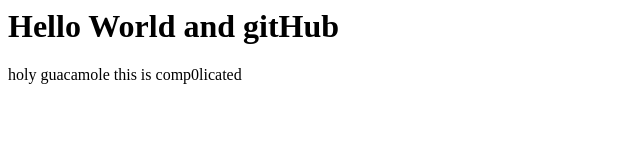
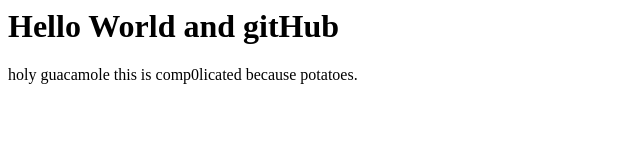
Before and after one commit to MayankMishra1/HallPass, a plain HTML site: page index.html in a window 1280 px wide. Shown: the full height of the page, 0-640 px from the left. Drawn offline with Linux system fonts and the light colour scheme.

Commit message:
Ok this is the really bomb diggiTY

```diff
--- a/index.html
+++ b/index.html
@@ -6,6 +6,7 @@
 <h1> Hello World and gitHub </h1>
 <div>
 holy guacamole this is comp0licated
+because potatoes.
 </div>
 </body>
 </html>
```
